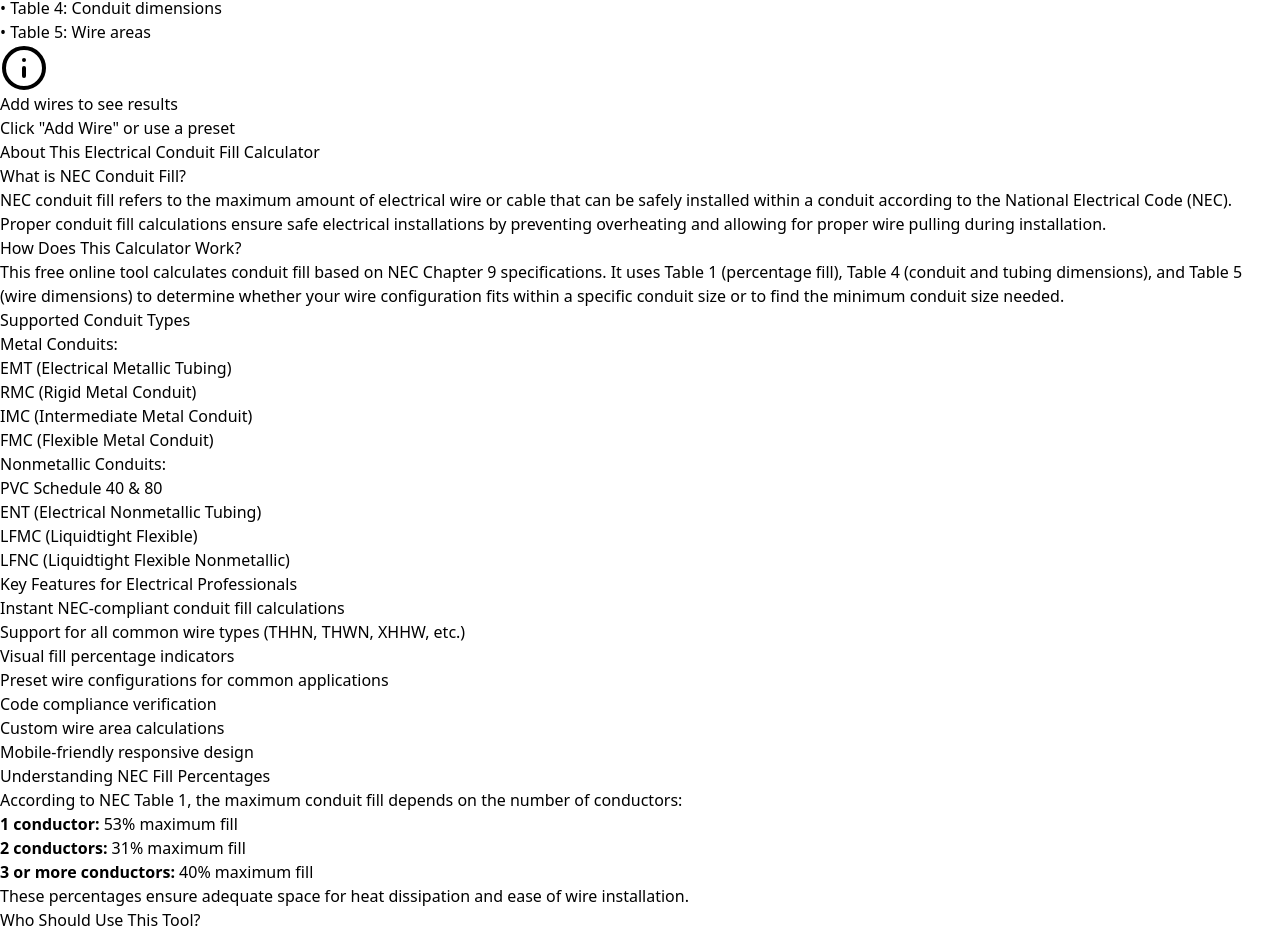
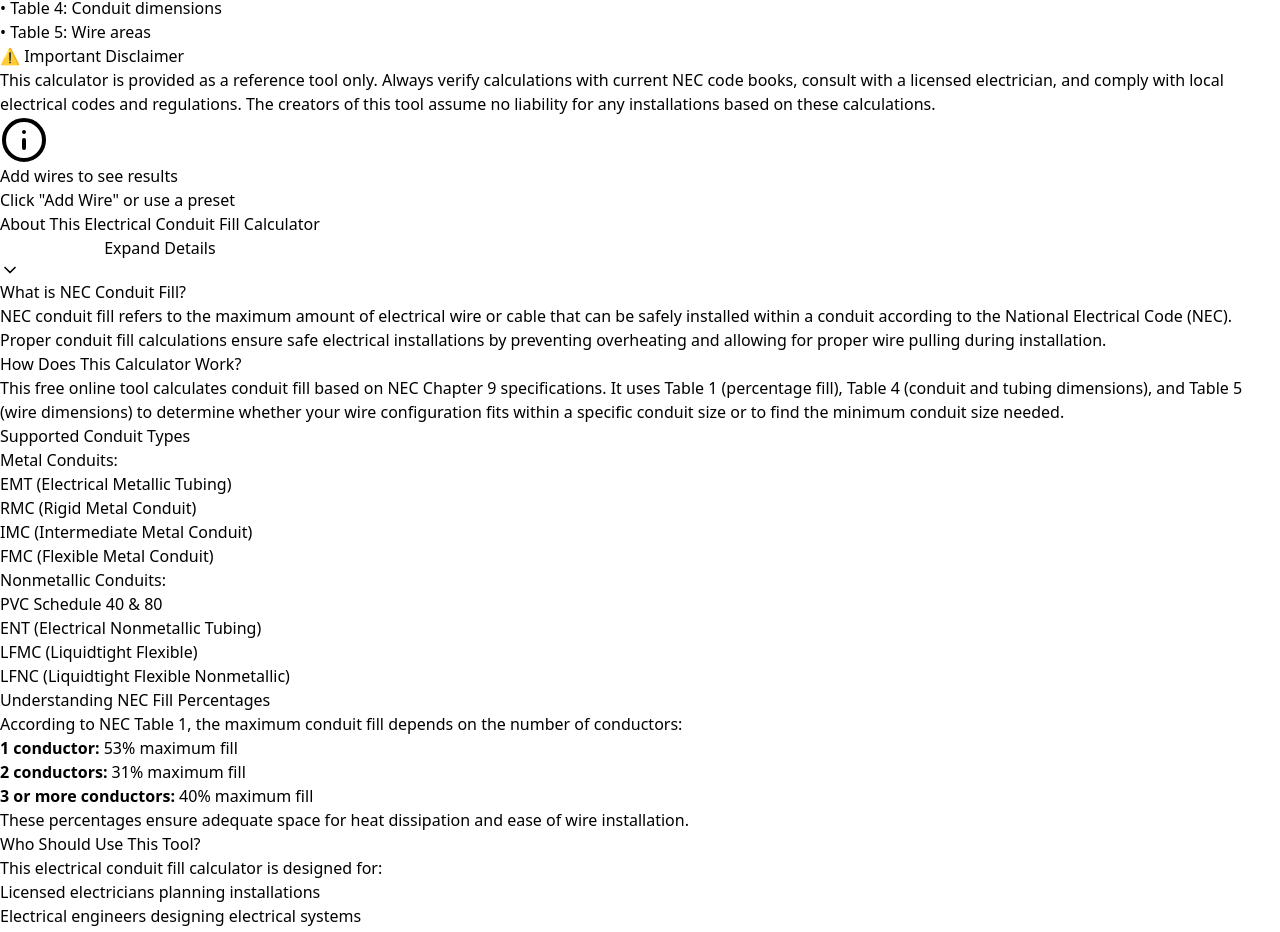
Before and after one commit to adevenuto/conduitFillCalc, a React (Vite) app: page / in a window 1280 px wide. Shown: the part 1298-2230 px from the top of the page. Built offline with nearby package versions, Linux system fonts and the light colour scheme.

Commit message:
collapsed bottom section

```diff
--- a/src/App.js
+++ b/src/App.js
@@ -1,5 +1,5 @@
 import React, { useState, useEffect } from 'react';
-import { Plus, X, AlertCircle, CheckCircle, Info, Trash2, RotateCcw, Minus } from 'lucide-react';
+import { Plus, X, AlertCircle, CheckCircle, Info, Trash2, RotateCcw, Minus, ChevronDown, ChevronUp } from 'lucide-react';
 import { wireTypes, conduitTypes, getConduitsByCategory, getFillRule, wirePresets } from './utils/nec/index.js';
 import { WireIcon, ConduitIcon, IconWithTooltip } from './components/Icons.js';
 import PresetsModal from './components/PresetsModal.js';
@@ -28,6 +28,9 @@ const ConduitFillCalculator = () => {
   const [initialWireSize, setInitialWireSize] = useState('12');
   const [initialWireQuantity, setInitialWireQuantity] = useState(1);
   const [initialWireRole, setInitialWireRole] = useState('phase');
+
+  // Footer expansion state
+  const [isFooterExpanded, setIsFooterExpanded] = useState(false);
 
   // Update presets from modal - replaces all preset instances
   const handleUpdatePresets = (selectedPresets) => {
@@ -750,13 +753,22 @@ const ConduitFillCalculator = () => {
               </button>
             </div>
 
-            <div className="p-3 border border-gray-300 rounded-lg bg-gray-50">
+            <div className="p-3 mb-4 border border-gray-300 rounded-lg bg-gray-50">
               <h4 className="mb-1 text-sm font-semibold text-slate-800">📋 NEC References</h4>
               <ul className="text-xs text-gray-700 space-y-0.5">
                 <li>• Table 1: Fill percentages</li>
                 <li>• Table 4: Conduit dimensions</li>
                 <li>• Table 5: Wire areas</li>
               </ul>
+            </div>
+
+            <div className="p-3 border border-yellow-300 rounded-lg bg-yellow-50">
+              <h3 className="mb-2 font-semibold text-yellow-900">⚠️ Important Disclaimer</h3>
+              <p className="text-xs leading-relaxed text-yellow-800">
+                This calculator is provided as a reference tool only. Always verify calculations with current NEC code books,
+                consult with a licensed electrician, and comply with local electrical codes and regulations. The creators of
+                this tool assume no liability for any installations based on these calculations.
+              </p>
             </div>
           </div>
 
@@ -1107,12 +1119,40 @@ const ConduitFillCalculator = () => {
         {/* SEO-rich footer section */}
         <footer className="mt-4 space-y-4">
           {/* About Section - SEO Content */}
-          <article className="p-6 bg-white border border-gray-200 rounded-lg shadow">
-            <h2 className="mb-3 text-xl font-bold text-slate-800">
-              About This Electrical Conduit Fill Calculator
-            </h2>
+          <article className="bg-white border border-gray-200 rounded-lg shadow">
+            {/* Toggle Button */}
+            <button
+              onClick={() => setIsFooterExpanded(!isFooterExpanded)}
+              className="flex items-center justify-between w-full p-4 text-left transition-colors hover:bg-gray-50"
+              aria-expanded={isFooterExpanded}
+              aria-controls="seo-footer-content"
+            >
+              <h2 className="text-xl font-bold text-slate-800">
+                About This Electrical Conduit Fill Calculator
+              </h2>
+              <div className="flex items-center gap-2">
+                <span className="text-sm text-gray-600">
+                  {isFooterExpanded ? 'Collapse' : 'Expand'} Details
+                </span>
+                {isFooterExpanded ? (
+                  <ChevronUp className="text-gray-600" size={20} />
+                ) : (
+                  <ChevronDown className="text-gray-600" size={20} />
+                )}
+              </div>
+            </button>
 
-            <div className="space-y-4 text-sm text-gray-700">
+            {/* Collapsible Content */}
+            <div
+              id="seo-footer-content"
+              className={`transition-all duration-300 ease-in-out overflow-hidden ${
+                isFooterExpanded
+                  ? 'max-h-[2000px] opacity-100'
+                  : 'max-h-0 opacity-0'
+              }`}
+              aria-hidden={!isFooterExpanded}
+            >
+              <div className="p-6 pt-0 space-y-4 text-sm text-gray-700">
               <section>
                 <h3 className="mb-2 font-semibold text-slate-800">What is NEC Conduit Fill?</h3>
                 <p className="leading-relaxed">
@@ -1156,19 +1196,6 @@ const ConduitFillCalculator = () => {
               </section>
 
               <section>
-                <h3 className="mb-2 font-semibold text-slate-800">Key Features for Electrical Professionals</h3>
-                <ul className="ml-4 space-y-1 list-disc">
-                  <li>Instant NEC-compliant conduit fill calculations</li>
-                  <li>Support for all common wire types (THHN, THWN, XHHW, etc.)</li>
-                  <li>Visual fill percentage indicators</li>
-                  <li>Preset wire configurations for common applications</li>
-                  <li>Code compliance verification</li>
-                  <li>Custom wire area calculations</li>
-                  <li>Mobile-friendly responsive design</li>
-                </ul>
-              </section>
-
-              <section>
                 <h3 className="mb-2 font-semibold text-slate-800">Understanding NEC Fill Percentages</h3>
                 <p className="leading-relaxed">
                   According to NEC Table 1, the maximum conduit fill depends on the number of conductors:
@@ -1205,15 +1232,7 @@ const ConduitFillCalculator = () => {
                   this tool assume no liability for any installations based on these calculations.
                 </p>
               </section>
-
-              <section>
-                <h3 className="mb-2 font-semibold text-slate-800">Related Electrical Calculations</h3>
-                <p className="text-xs leading-relaxed text-gray-600">
-                  Keywords: electrical conduit sizing, wire fill percentage calculator, NEC Chapter 9 calculator,
-                  conduit fill chart, electrical wiring calculator, conductor fill calculation, EMT conduit fill,
-                  PVC conduit calculator, electrical installation planning, wire sizing tool, conduit fill specifications
-                </p>
-              </section>
+              </div>
             </div>
           </article>
         </footer>
```
